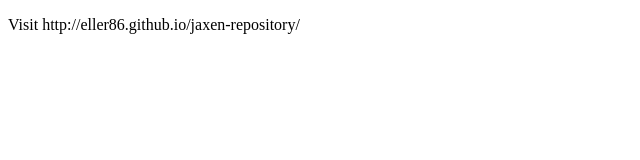
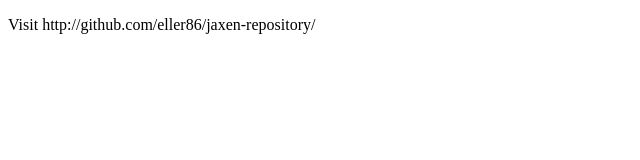
Before and after one commit to KengoTODA/jaxen-repository, a plain HTML site: page index.html in a window 1280 px wide. Shown: the full height of the page, 0-640 px from the left. Drawn offline with Linux system fonts and the light colour scheme.

Commit message:
fix wrong URL

```diff
--- a/index.html
+++ b/index.html
@@ -1,6 +1,6 @@
 <!DOCTYPE html>
 <html>
 <body>
-  <p>Visit http://eller86.github.io/jaxen-repository/</p>
+  <p>Visit http://github.com/eller86/jaxen-repository/</p>
 </body>
 </html>
```
